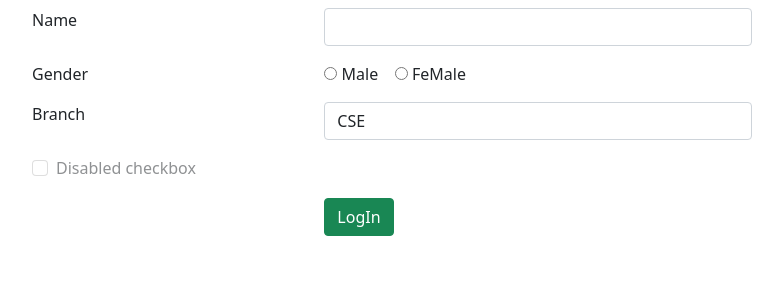
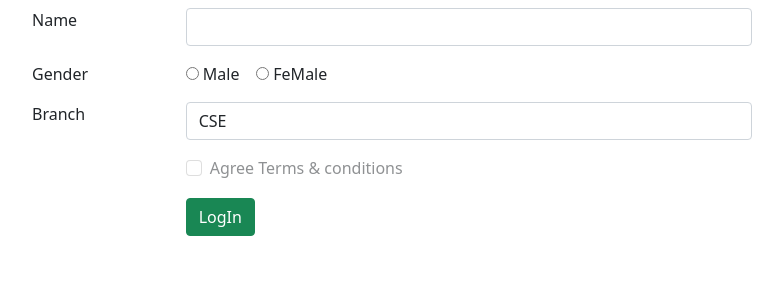
Before and after one commit to anishpdm/Demo-App-for-Selenium-Testing, a PHP site: page / in a window 1280 px wide. Shown: the top 300 px of the page, without its empty margins (248-1031 px from the left). Run offline with PHP 8.4, Linux system fonts and the light colour scheme.

Commit message:
first commit

```diff
--- a/index.php
+++ b/index.php
@@ -42,11 +42,12 @@
 
 
                         <tr>
+                            <td> </td>
                             <td>
                                 <div class="form-check">
-                                    <input class="form-check-input" type="checkbox" value="" id="flexCheckDisabled" disabled>
-                                    <label class="form-check-label" for="flexCheckDisabled">
-                                        Disabled checkbox
+                                    <input class="form-check-input" type="checkbox" value="tick" name="fcheckbox" disabled>
+                                    <label class="form-check-label" for="fcheckbox">
+                                        Agree Terms & conditions
                                     </label>
                                 </div>
                             </td>
@@ -77,6 +78,8 @@ if (isset($_POST['subbtn'])) {
     echo "Name : " .  $_POST['name'];
     echo "<br>";
     echo "Gender :" .  $_POST['gen'];
+    echo "<br>";
+    echo "Branch :" .  $_POST['branch'];
 }
 
 
```
